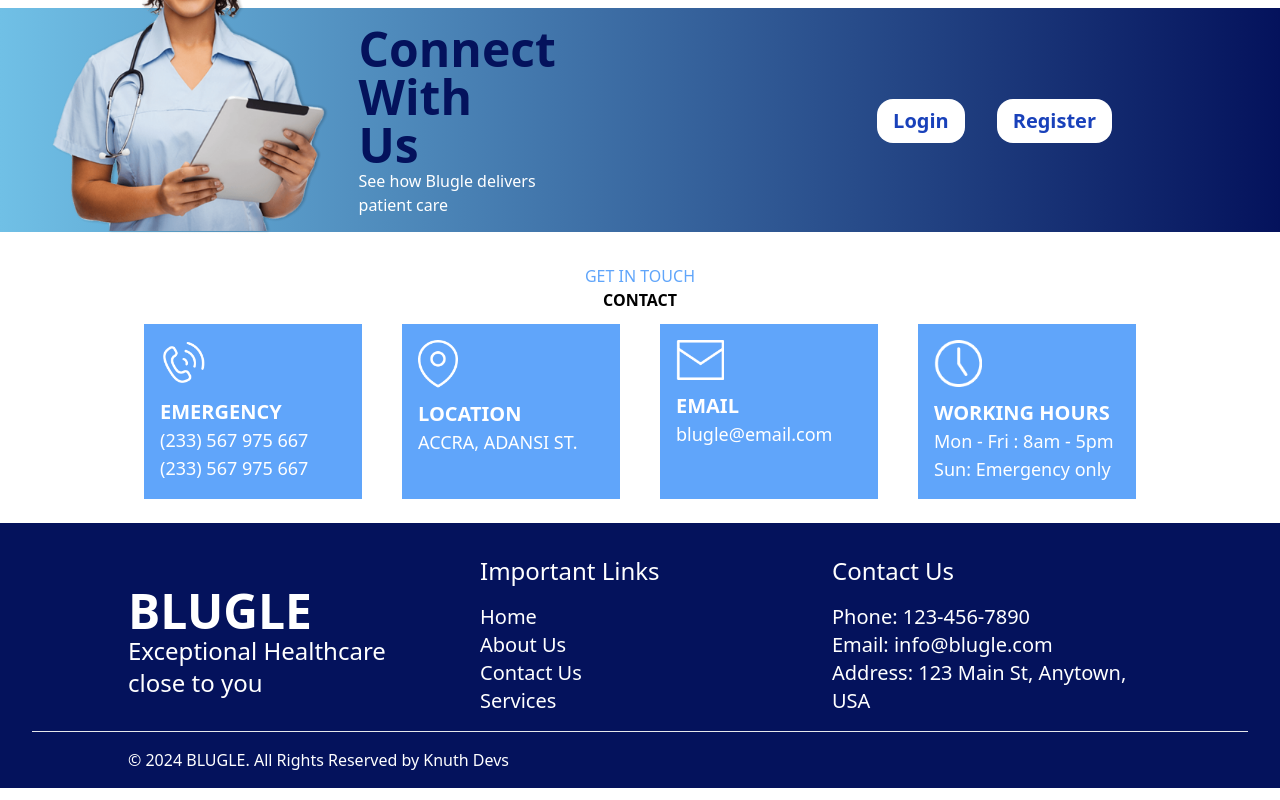
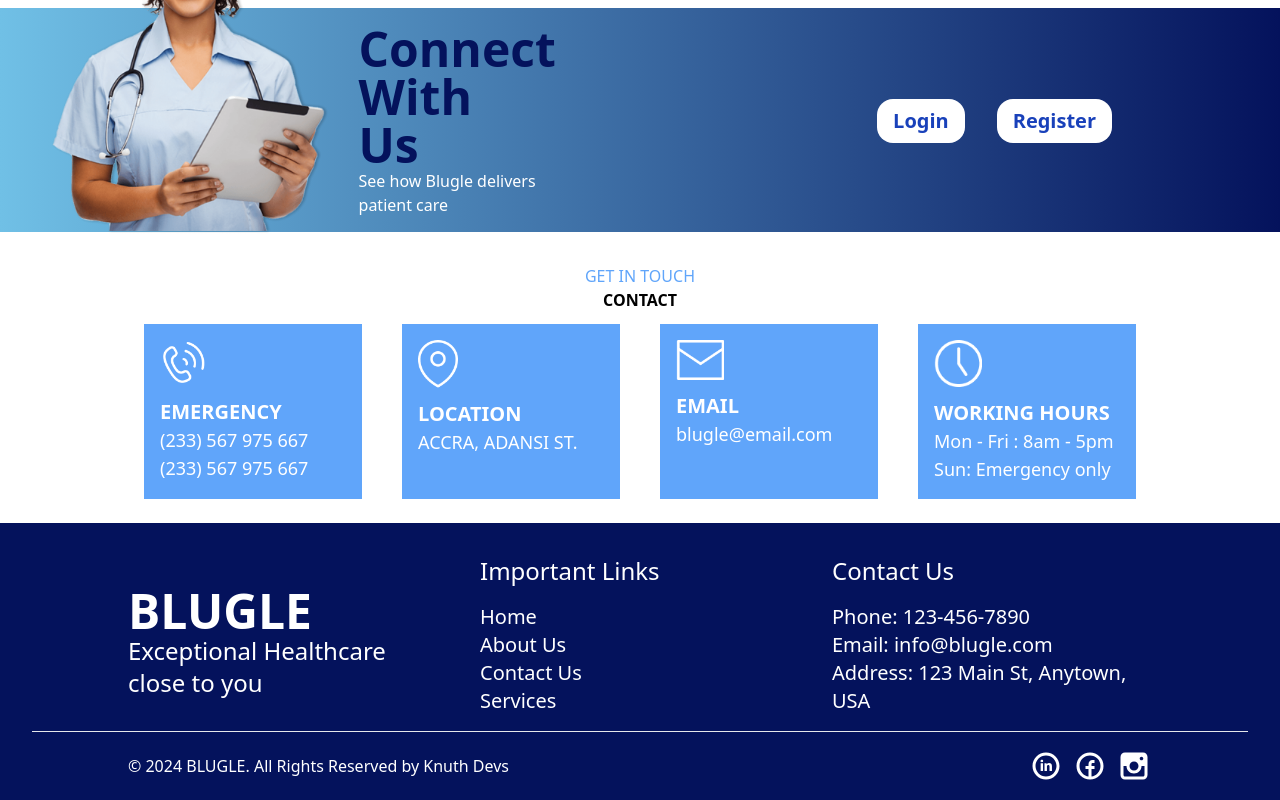
Before and after one commit to Knuth-DeVs/frontend-blugle, a React (Vite) app: page / in a window 1280 px wide. Shown: the part 2515-3315 px from the top of the page. Built offline with nearby package versions, Linux system fonts and the light colour scheme.

Commit message:
feat: Add social media icons to the footer

```diff
--- a/src/components/Home/Footer.tsx
+++ b/src/components/Home/Footer.tsx
@@ -1,4 +1,5 @@
 import React from 'react'
+import { TiSocialFacebookCircular, TiSocialInstagram, TiSocialLinkedinCircular } from 'react-icons/ti'
 import { Link } from 'react-router-dom'
 
 const Footer: React.FC = () => {
@@ -29,8 +30,13 @@ const Footer: React.FC = () => {
 
         </div>
         <hr className='py-2 mx-8 mt-4'/>
-        <div className='text-left text-white pb-4 mx-8 md:mx-32'>
+        <div className='text-left text-white pb-4 mx-8 md:mx-32 flex items-center flex-col md:flex-row justify-between'>
             <p>&copy; 2024 BLUGLE. All Rights Reserved by Knuth Devs</p>
+            <div className='flex items-center gap-2 text-4xl'>
+                <TiSocialLinkedinCircular className='cursor-pointer'/>
+                <TiSocialFacebookCircular className='cursor-pointer'/>
+                <TiSocialInstagram className='cursor-pointer'/>
+            </div>
         </div>
     </div>
   )
```
